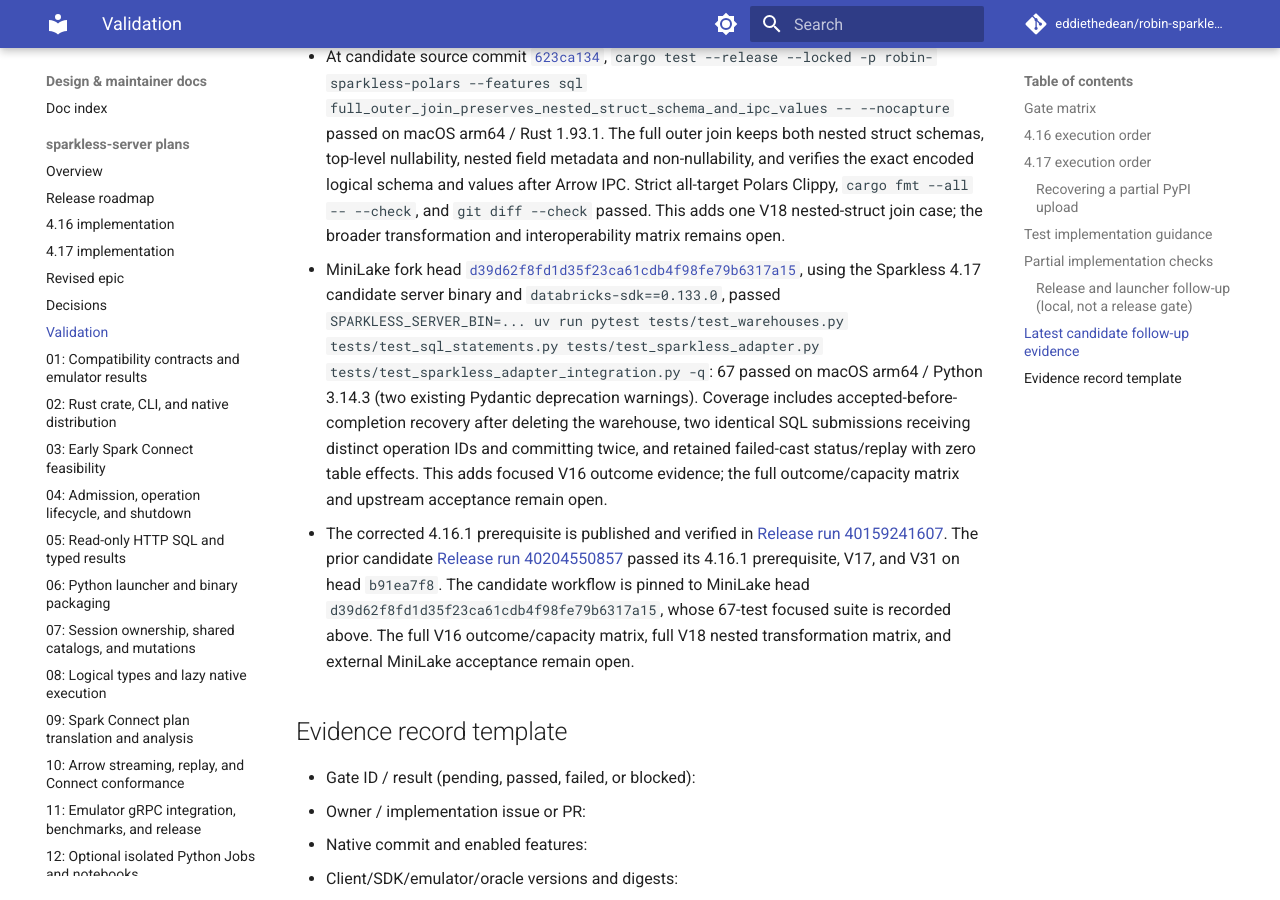
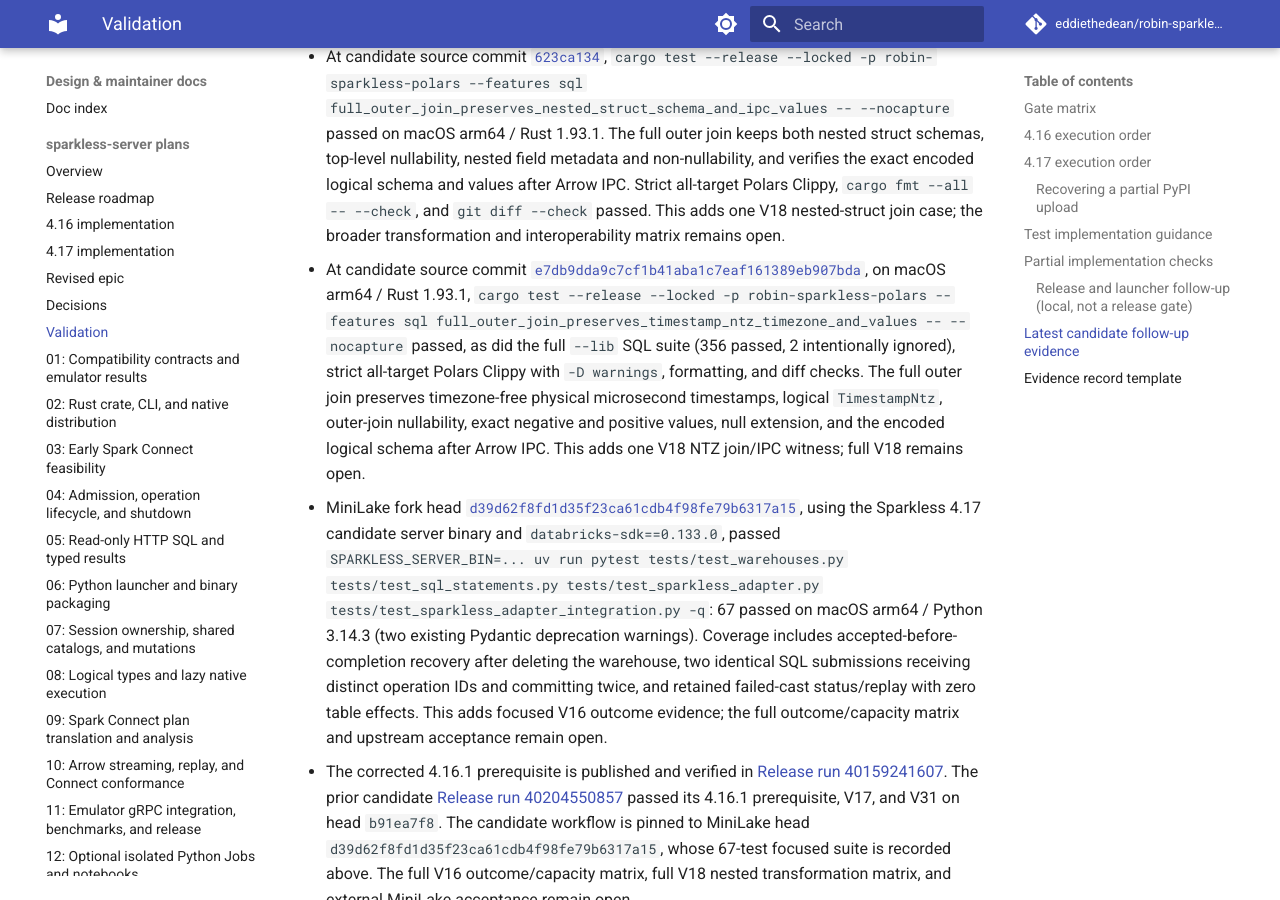
Before and after one commit to eddiethedean/robin-sparkless, an MkDocs documentation site: the page built from docs/plans/sparkless-server/VALIDATION.md, in a window 1280 px wide and 900 px high, scrolled down 29927 px. Built offline with MkDocs 1.6.1 and Material for MkDocs 9.7.7, drawn with Linux system fonts in a browser that asks for light colours; comment, search, counter and statistics services are not loaded.

Commit message:
docs: record timestamp ntz join validation

```diff
--- a/docs/plans/sparkless-server/VALIDATION.md
+++ b/docs/plans/sparkless-server/VALIDATION.md
@@ -258,6 +258,7 @@
 - At candidate source head `3a0b86dadf2b40327c45d27b61a783286dec8308`, `cargo test --release --locked -p robin-sparkless-polars --features sql --lib nested_struct_schema_survives_union_filter_projection_and_ipc -- --nocapture` passed on macOS arm64 / Rust 1.93.1. The nested struct fixture copies one logical field into two projections; Polars names them `payload` and `payload_1`, and both retain nested nullability/metadata and matching values in Arrow IPC. Strict all-target Polars Clippy, `cargo fmt --all -- --check`, and `git diff --check` passed. This adds one duplicate-projection V18 case; the broader transformation and interoperability matrix remains open.
 - At candidate source commit [`c209b67d`](https://github.com/eddiethedean/robin-sparkless/commit/c209b67dffe7e940f25748fa327d514cf40f76a3), the core legacy-schema fixture and Polars checked-conversion fixture passed on macOS arm64 / Rust 1.93.1. The JSON round trip preserves both `MapWithNullability.value_contains_null` values (`true` and `false`); checked conversion still rejects both mapped forms because native map values are not enabled. Strict all-target Clippy across core and Polars, formatting, and diff checks passed. This adds V18 map-nullability coverage without enabling nested remote results; full V18 remains open.
 - At candidate source commit [`623ca134`](https://github.com/eddiethedean/robin-sparkless/commit/623ca134d5e82a610f56f5d1d9943f52e8aff0c5), `cargo test --release --locked -p robin-sparkless-polars --features sql full_outer_join_preserves_nested_struct_schema_and_ipc_values -- --nocapture` passed on macOS arm64 / Rust 1.93.1. The full outer join keeps both nested struct schemas, top-level nullability, nested field metadata and non-nullability, and verifies the exact encoded logical schema and values after Arrow IPC. Strict all-target Polars Clippy, `cargo fmt --all -- --check`, and `git diff --check` passed. This adds one V18 nested-struct join case; the broader transformation and interoperability matrix remains open.
+- At candidate source commit [`e7db9dda9c7cf1b41aba1c7eaf161389eb907bda`](https://github.com/eddiethedean/robin-sparkless/commit/e7db9dda9c7cf1b41aba1c7eaf161389eb907bda), on macOS arm64 / Rust 1.93.1, `cargo test --release --locked -p robin-sparkless-polars --features sql full_outer_join_preserves_timestamp_ntz_timezone_and_values -- --nocapture` passed, as did the full `--lib` SQL suite (356 passed, 2 intentionally ignored), strict all-target Polars Clippy with `-D warnings`, formatting, and diff checks. The full outer join preserves timezone-free physical microsecond timestamps, logical `TimestampNtz`, outer-join nullability, exact negative and positive values, null extension, and the encoded logical schema after Arrow IPC. This adds one V18 NTZ join/IPC witness; full V18 remains open.
 - MiniLake fork head [`d39d62f8fd1d35f23ca61cdb4f98fe79b6317a15`](https://github.com/eddiethedean/minilake/commit/d39d62f8fd1d35f23ca61cdb4f98fe79b6317a15), using the Sparkless 4.17 candidate server binary and `databricks-sdk==0.133.0`, passed `SPARKLESS_SERVER_BIN=... uv run pytest tests/test_warehouses.py tests/test_sql_statements.py tests/test_sparkless_adapter.py tests/test_sparkless_adapter_integration.py -q`: 67 passed on macOS arm64 / Python 3.14.3 (two existing Pydantic deprecation warnings). Coverage includes accepted-before-completion recovery after deleting the warehouse, two identical SQL submissions receiving distinct operation IDs and committing twice, and retained failed-cast status/replay with zero table effects. This adds focused V16 outcome evidence; the full outcome/capacity matrix and upstream acceptance remain open.
 - The corrected 4.16.1 prerequisite is published and verified in [Release run 40159241607](https://github.com/eddiethedean/robin-sparkless/actions/runs/40159241607). The prior candidate [Release run 40204550857](https://github.com/eddiethedean/robin-sparkless/actions/runs/40204550857) passed its 4.16.1 prerequisite, V17, and V31 on head `b91ea7f8`. The candidate workflow is pinned to MiniLake head `d39d62f8fd1d35f23ca61cdb4f98fe79b6317a15`, whose 67-test focused suite is recorded above. The full V16 outcome/capacity matrix, full V18 nested transformation matrix, and external MiniLake acceptance remain open.
 
```
